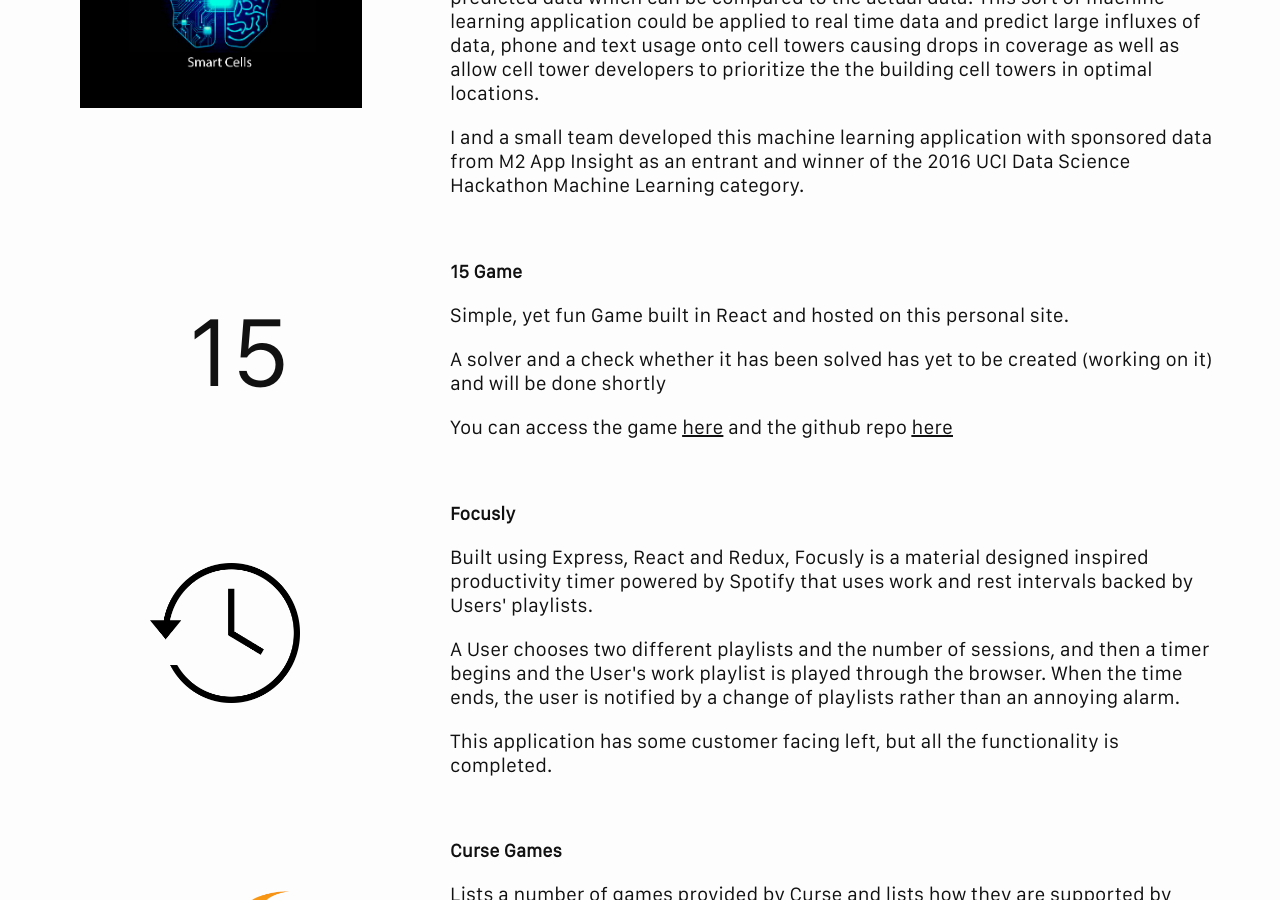
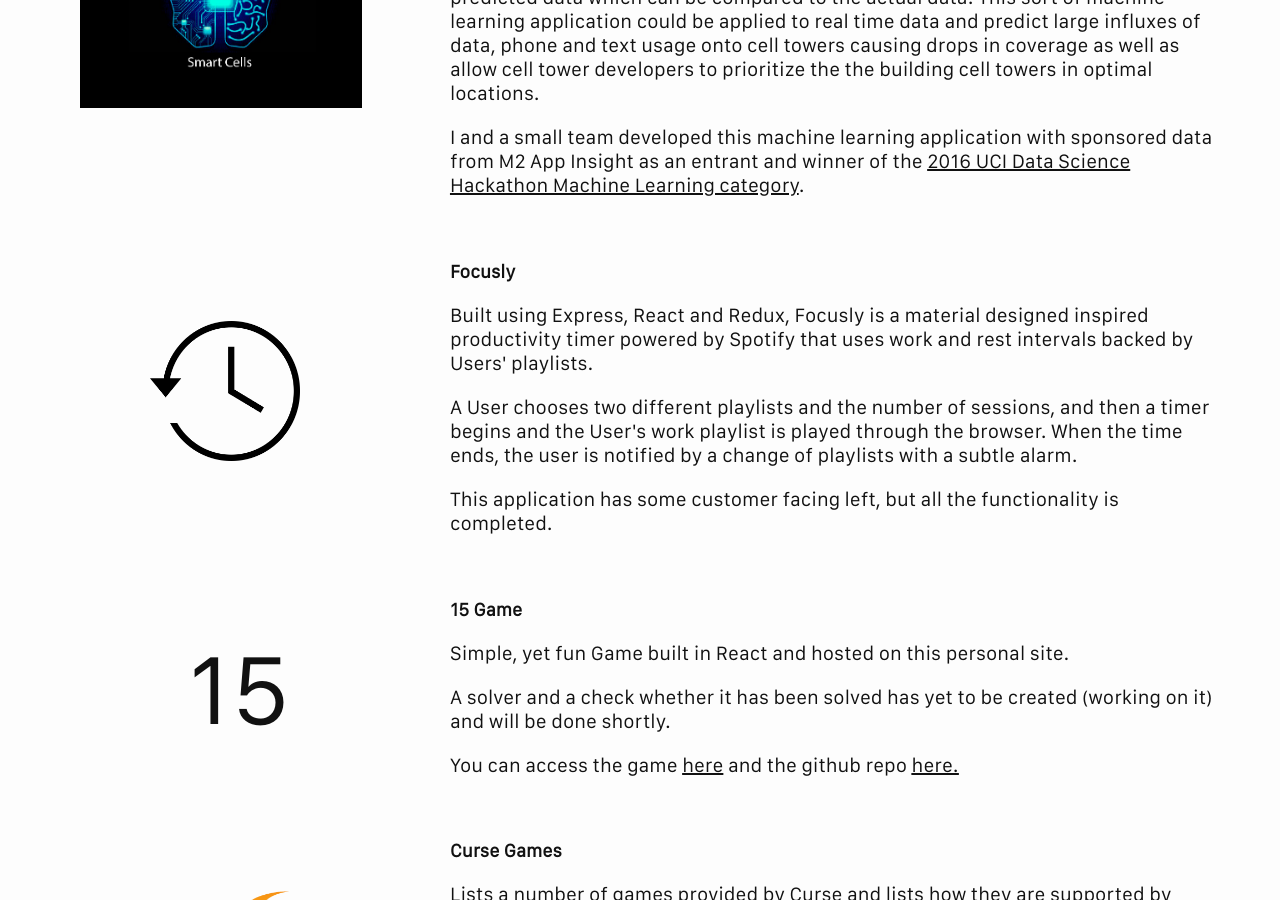
Before and after one commit to trizzle21/trizzle21.github.io, a Jekyll site: the page built from Projects/index.html, in a window 1280 px wide and 900 px high, scrolled down 803 px. Built offline with Jekyll 4.4.1, drawn with Linux system fonts in a browser that asks for light colours; nearby versions of some CDN libraries; some of the changed lines change nothing that is shown.

Commit message:
fixed up some parts of project section

```diff
--- a/Projects/index.html
+++ b/Projects/index.html
@@ -39,10 +39,25 @@ layout: default
             <h3>Smart Cells</h3>
                 <p>Built primarily in python, Smart Cell is a platform that uses past data to predict the future of consumption of data on a given cell tower.</p>
                 <p>Targeted at carriers and companies that own cell towers, we developed a platform that uses data usage as a metric in a Kalman Filter, which produces a vector of predicted data which can be compared to the actual data. This sort of machine learning application could be applied to real time data and predict large influxes of data, phone and text usage onto cell towers causing drops in coverage as well as allow cell tower developers to prioritize the the building cell towers in optimal locations. </p>
-                <p>I and a small team developed this machine learning application with sponsored data from M2 App Insight as an entrant and winner of the <a href= "http://devpost.com/software/datathon2016">2016 UCI Data Science Hackathon Machine Learning category</a>.  </p>
+                <p>I and a small team developed this machine learning application with sponsored data from M2 App Insight as an entrant and winner of the <u><a href= "http://devpost.com/software/datathon2016">2016 UCI Data Science Hackathon Machine Learning category</a></u>.  </p>
 
         </div>
     </div>
+
+<div class="row">
+
+    <div class ="col-2">
+            <a href="https://github.com/trizzle21/Focusly"> <img class="project_image" src="/assets/myprojectlogos/clock_logo.png" style="height:140px; width: 150px;margin-top: 80px; margin-left: 100px;"></a>
+    </div>
+    <div class ="col-4">
+            <h3>Focusly</h3>
+              <p>Built using Express, React and Redux, Focusly is a material designed inspired productivity timer powered by Spotify that uses work and rest intervals backed by Users' playlists.</p>
+              <p>A User chooses two different playlists and the number of sessions, and then a timer begins and the User's work playlist is played through the browser. When the time ends, the user is notified by a change of playlists with a subtle alarm.</p>
+              <p>This application has some customer facing left, but all the functionality is completed. </p>      <!-- <p>You can access the application <u><a href="https://focusly.us">here</a></u> and requires a Spotyify Premium Account. The github repo can be accessed <u><a href="https://github.com/trizzle21/Focusly"><u>here</a>.</p>  -->
+
+        </div>
+</div>
+
 
 
 <div class="row">
@@ -55,24 +70,12 @@ layout: default
 
             <h3>15 Game</h3>
                 <p>Simple, yet fun Game built in React and hosted on this personal site.</p>
-                <p>A solver and a check whether it has been solved has yet to be created (working on it) and will be done shortly</p>
-                <p>You can access the game <u><a href="/15_Game">here</a></u> and the github repo <u><a href="https://github.com/trizzle21/15_Game"><u>here</a></p>
+                <p>A solver and a check whether it has been solved has yet to be created (working on it) and will be done shortly.</p>
+                <p>You can access the game <u><a href="/15_Game">here</a></u> and the github repo <u><a href="https://github.com/trizzle21/15_Game"><u>here</a>.</p>
         </div>
 </div>
 
 
-<div class="row">
-
-    <div class ="col-2">
-            <a href="https://github.com/trizzle21/Focusly"> <img class="project_image" src="/assets/myprojectlogos/clock_logo.png" style="height:140px; width: 150px;margin-top: 80px; margin-left: 100px;"></a>
-    </div>
-    <div class ="col-4">
-            <h3>Focusly</h3>
-              <p>Built using Express, React and Redux, Focusly is a material designed inspired productivity timer powered by Spotify that uses work and rest intervals backed by Users' playlists.</p>
-              <p>A User chooses two different playlists and the number of sessions, and then a timer begins and the User's work playlist is played through the browser. When the time ends, the user is notified by a change of playlists rather than an annoying alarm.</p>
-              <p>This application has some customer facing left, but all the functionality is completed. </p>
-        </div>
-</div>
 
 
 
@@ -84,7 +87,7 @@ layout: default
     <div class ="col-4">
             <h3>Curse Games</h3>
             <p>Lists a number of games provided by Curse and lists how they are supported by Curse. It is hosted on this personal site.</p>
-            <p>The project is built with React, Redux and Typescript. It is available <u><a href="/Curse">here</a></u> and the github repo lives <u><a href="https://github.com/trizzle21/Curse-Games">here</a>.</p>
+            <p>The project is built with React, Redux and Typescript. It is available <u><a href="/Curse">here</a></u> and the github repo lives <u><a href="https://github.com/trizzle21/Curse-Games">here</a></u>.</p>
 
         </div>
         </div>
```
Also changed, not shown: 2 other files.
